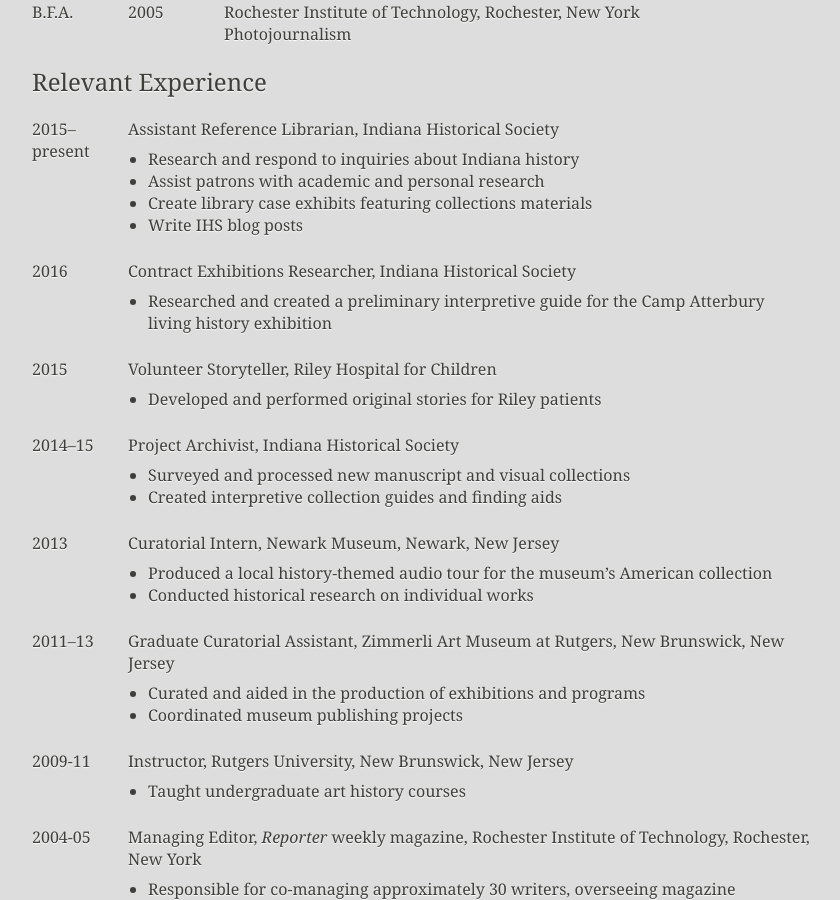
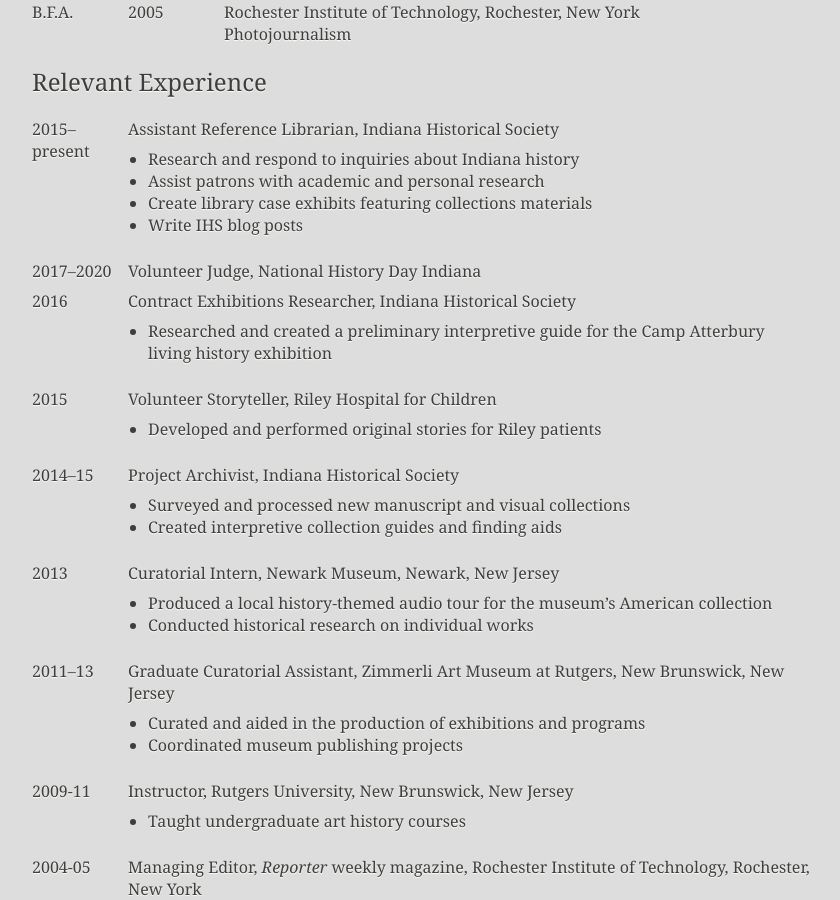
Before and after one commit to madebysteve/katescott.net, a Jekyll site: the page built from index.markdown, in a window 1280 px wide and 900 px high, scrolled down 625 px. Shown: the whole window, without its empty margins (208-1048 px from the left). Built offline with Jekyll 4.4.1, drawn with Linux system fonts in a browser that asks for light colours.

Commit message:
Updates CV

```diff
--- a/_layouts/default.html
+++ b/_layouts/default.html
@@ -67,6 +67,12 @@
             <li>Create library case exhibits featuring collections materials</li>
             <li>Write IHS blog posts</li>
           </ul>
+        </div>
+      </li>
+      <li>
+        <div class="date">2017–2020</div>
+        <div class="text">
+          Volunteer Judge, National History Day Indiana
         </div>
       </li>
       <li>
```
